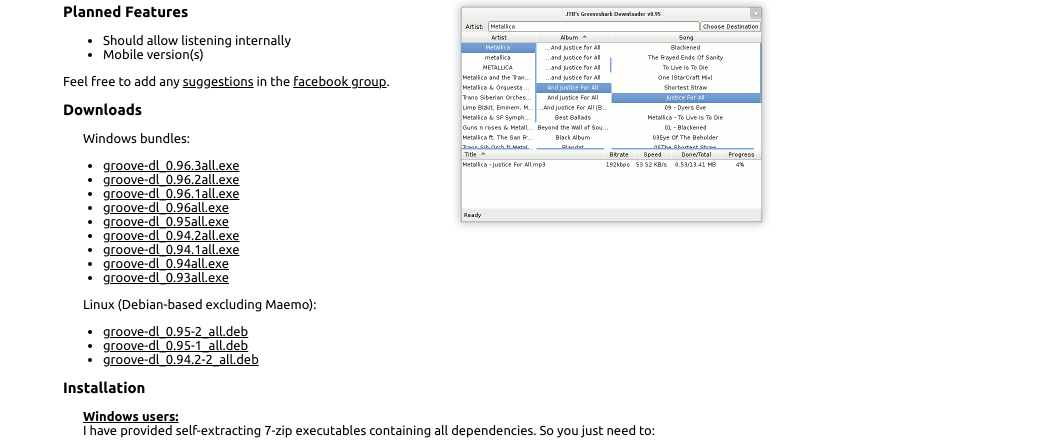
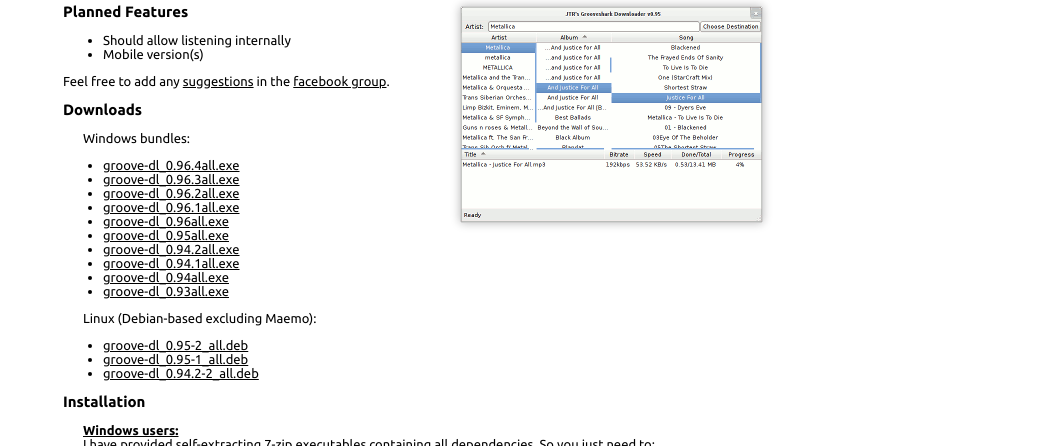
Before and after one commit to gsteph/groove-dl, a plain HTML site: page index.html in a window 1280 px wide. Shown: the part 354-800 px from the top of the page, without its empty margins (227-1280 px from the left). Drawn offline with Linux system fonts and the light colour scheme.

Commit message:
Update index.html

```diff
--- a/index.html
+++ b/index.html
@@ -101,6 +101,7 @@
 	<p class="indented">
 	Windows bundles:<br>
 		<ul>
+			<li><a href="https://github.com/downloads/jacktheripper51/groove-dl/groove-dl_0.96.4all.exe">groove-dl_0.96.4all.exe</a></li>
 			<li><a href="https://github.com/downloads/jacktheripper51/groove-dl/groove-dl_0.96.3all.exe">groove-dl_0.96.3all.exe</a></li>
 			<li><a href="https://github.com/downloads/jacktheripper51/groove-dl/groove-dl_0.96.2all.exe">groove-dl_0.96.2all.exe</a></li>
 			<li><a href="https://github.com/downloads/jacktheripper51/groove-dl/groove-dl_0.96.1all.exe">groove-dl_0.96.1all.exe</a></li>
```
